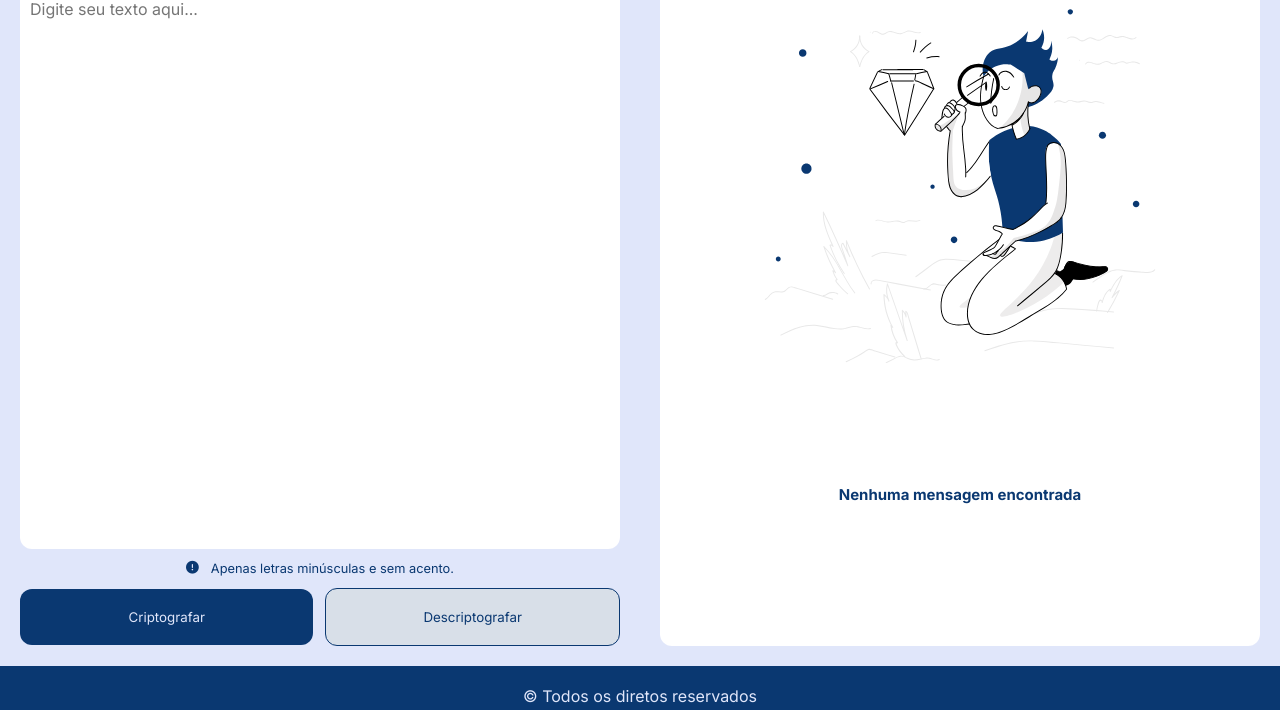
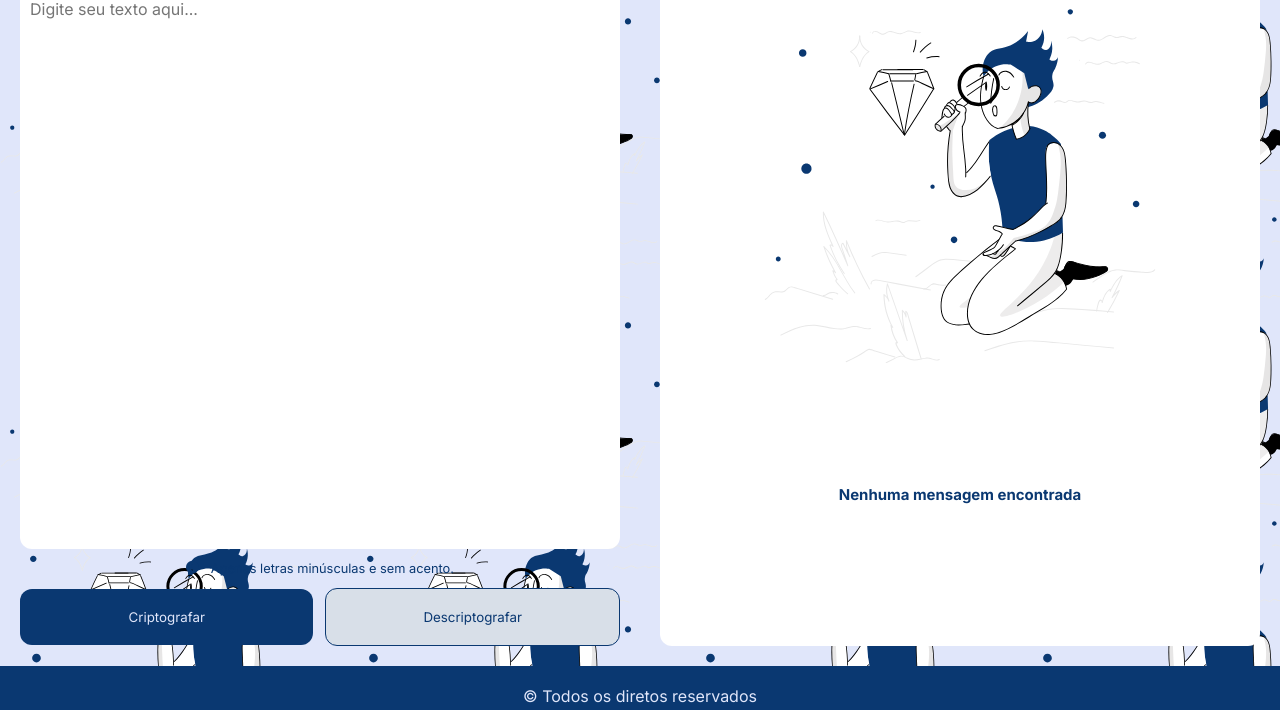
Before and after one commit to tianosouza/decodificador, a plain HTML site: page index.html in a window 1280 px wide. Shown: the part 87-797 px from the top of the page. Drawn offline with Linux system fonts and the light colour scheme.

Commit message:
test back

```diff
--- a/assets/css/style.css
+++ b/assets/css/style.css
@@ -19,6 +19,7 @@
 }
 
 body {
+    background-image: url("/assets/img/imgsearch.svg");
     background-color: var(--background);
 
     display: grid;
```
